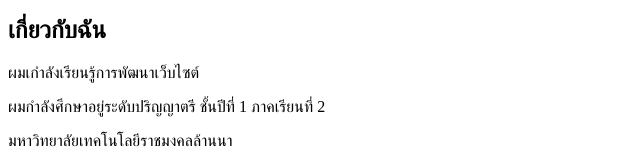
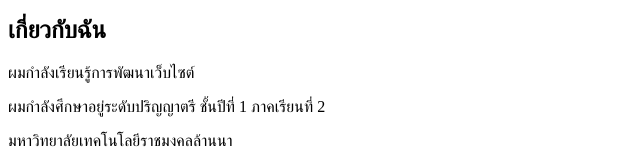
Before and after one commit to arpao007/ENGSE611, a plain HTML site: page Homework/Hw1.html in a window 1280 px wide. Shown: the part 135-298 px from the top of the page, 0-640 px from the left. Drawn offline with Linux system fonts and the light colour scheme; files whose address does not match are found by name.

Commit message:
Update Hw1.html

```diff
--- a/Homework/Hw1.html
+++ b/Homework/Hw1.html
@@ -23,7 +23,7 @@
 
     <section id="about">
         <h2>เกี่ยวกับฉัน</h2>
-        <p>ผมเกำลังเรียนรู้การพัฒนาเว็บไซต์</p>
+        <p>ผมกำลังเรียนรู้การพัฒนาเว็บไซต์</p>
         <p>ผมกำลังศึกษาอยู่ระดับปริญญาตรี ชั้นปีที่ 1 ภาคเรียนที่ 2</p>
         <p>มหาวิทยาลัยเทคโนโลยีราชมงคลล้านนา</p>
         <img src="./Homework/profile.jpg" alt="รูปโปรไฟล์ ณัฐพล แซ่วั่ง" width="200">
```
